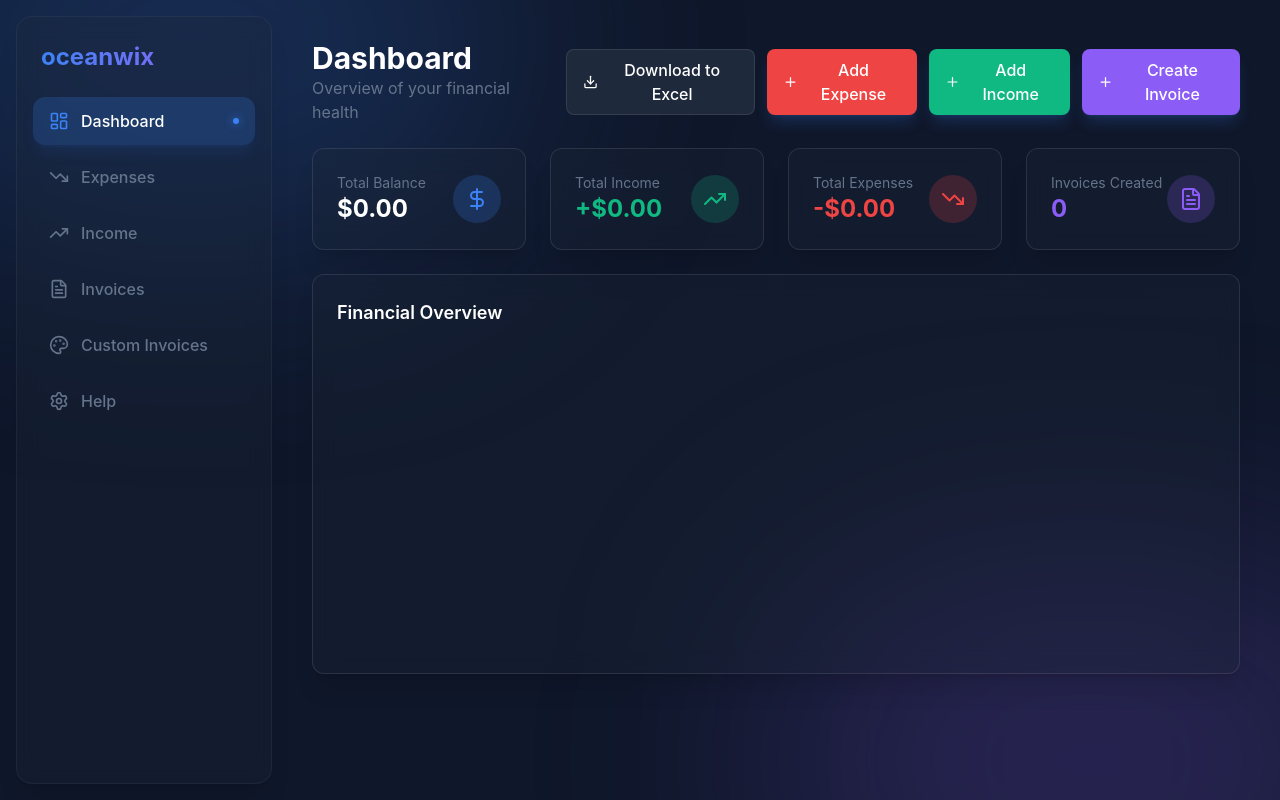
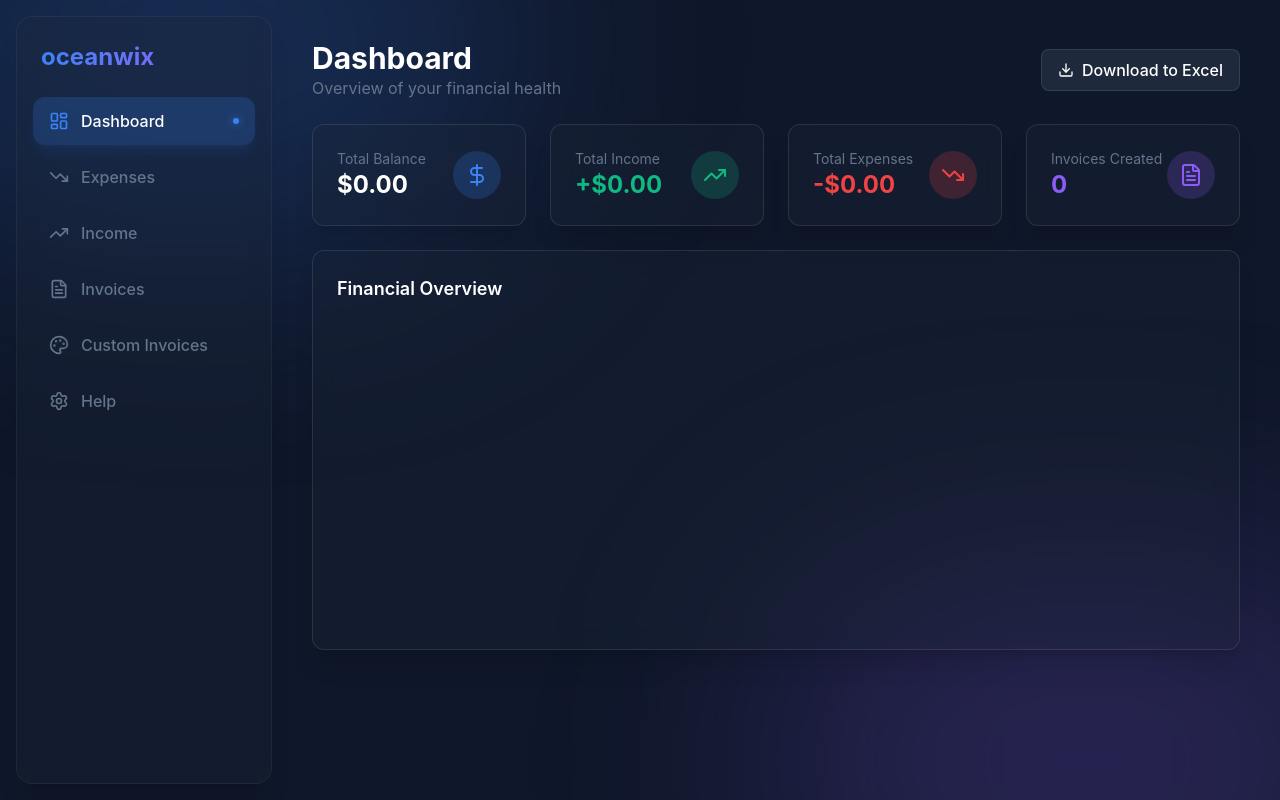
Before and after one commit to himeshdevop/financesite, a React (Vite) app: page / in a window 1280 px wide. Built offline with nearby package versions, Linux system fonts and the light colour scheme.

Commit message:
Did some fixes

```diff
--- a/index.html
+++ b/index.html
@@ -3,7 +3,7 @@
 
 <head>
   <meta charset="UTF-8" />
-  <link rel="icon" type="image/svg+xml" href="/vite.svg" />
+  <link rel="icon" type="image/svg+xml" href="/oceanwix-logo.svg" />
   <meta name="viewport" content="width=device-width, initial-scale=1.0" />
   <meta name="google-site-verification" content="bNB4spVUHeAzUChzFBmL2DkH2wyFCtZL0Nq1wmuehlg" />
   <meta name="theme-color" content="#0f172a" />
--- a/src/components/Dashboard.tsx
+++ b/src/components/Dashboard.tsx
@@ -2,7 +2,7 @@
 import { useFinance } from '../context/FinanceContext';
 import SEO from './SEO';
 import GlassCard from './ui/GlassCard';
-import { TrendingUp, TrendingDown, DollarSign, FileText, Plus, Download } from 'lucide-react';
+import { TrendingUp, TrendingDown, DollarSign, FileText, Download } from 'lucide-react';
 import { AreaChart, Area, XAxis, YAxis, Tooltip, ResponsiveContainer } from 'recharts';
 import NeoButton from './ui/NeoButton';
 import ExpenseForm from './expenses/ExpenseForm';
@@ -51,20 +51,9 @@
                     <h1 className="text-3xl font-bold text-white">Dashboard</h1>
                     <p className="text-secondary">Overview of your financial health</p>
                 </div>
-                <div className="flex gap-3">
-                    <NeoButton variant="secondary" icon={Download} onClick={() => setIsExportModalOpen(true)}>
-                        Download to Excel
-                    </NeoButton>
-                    <NeoButton icon={Plus} onClick={() => setIsExpenseModalOpen(true)} className="bg-danger hover:bg-danger/80">
-                        Add Expense
-                    </NeoButton>
-                    <NeoButton icon={Plus} onClick={() => setIsIncomeModalOpen(true)} className="bg-success hover:bg-success/80">
-                        Add Income
-                    </NeoButton>
-                    <NeoButton icon={Plus} onClick={() => setIsInvoiceModalOpen(true)} className="bg-accent hover:bg-accent/80">
-                        Create Invoice
-                    </NeoButton>
-                </div>
+                <NeoButton variant="secondary" icon={Download} onClick={() => setIsExportModalOpen(true)}>
+                    Download to Excel
+                </NeoButton>
             </div>
 
             <div className="grid grid-cols-1 md:grid-cols-2 lg:grid-cols-4 gap-6">
```
Also changed, not shown: public/oceanwix-logo.svg (added).
